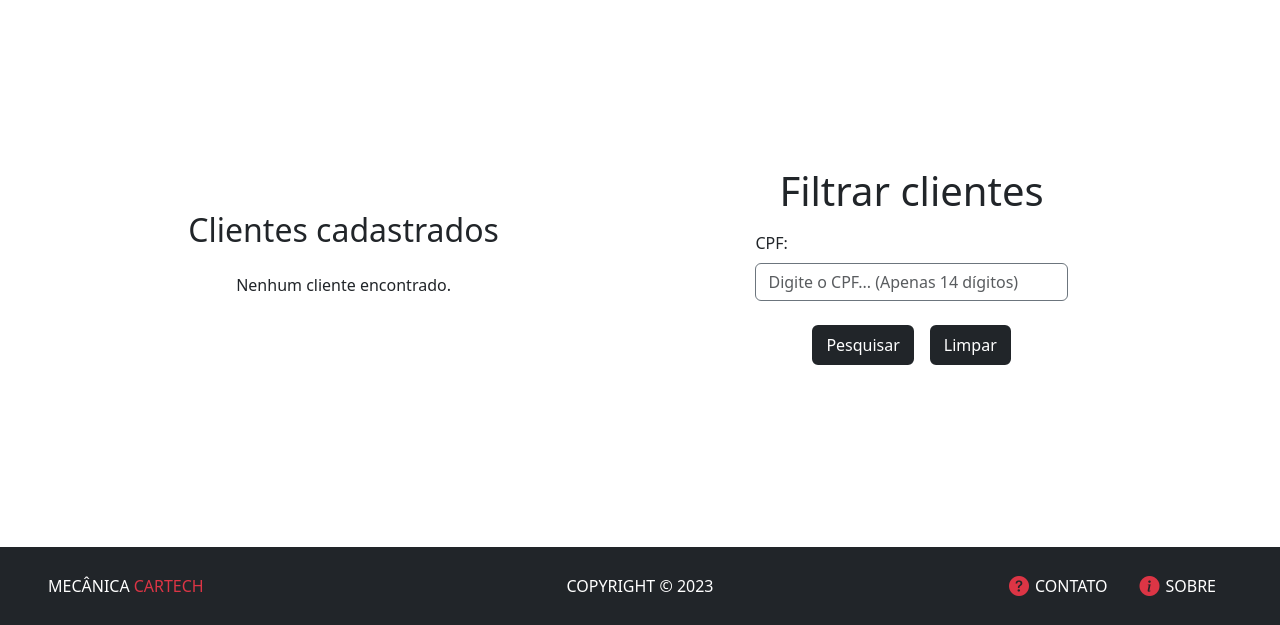
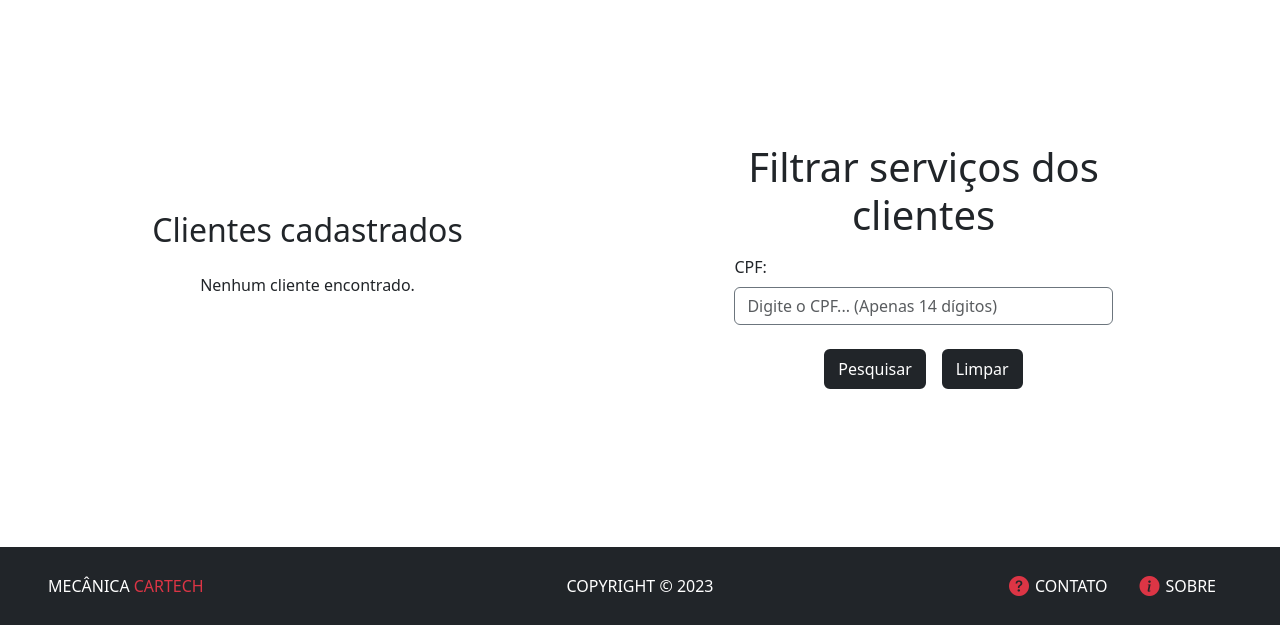
Before and after one commit to joaozanotti/CarTech, a PHP site: page /cliente/filtro-cliente.php in a window 1280 px wide. Shown: the part 175-800 px from the top of the page. Run offline with PHP 8.4, Linux system fonts and the light colour scheme; data that the repository does not hold is empty.

Commit message:
Criando o formulário de filtro do cliente

```diff
--- a/view/cliente/filtro-cliente.php
+++ b/view/cliente/filtro-cliente.php
@@ -39,11 +39,11 @@ echo criaHeader("Clientes");
             ?>
         </div>
     </div>
-    <div class="formulario me-5 d-flex flex-column align-items-center">
-        <h1 class="mb-3 me-5">Filtrar clientes</h1>
-        <form action="../filtrar.php?url=cliente" method="post" class="w-100 me-5">
-            <p>
-                <label for="cpf" class="form-label">CPF:</label>
+    <div class="formulario d-flex flex-column align-items-center">
+        <h1 class="mb-3 text-center w-75">Filtrar serviços dos clientes</h1>
+        <form action="../filtrar.php?url=cliente" method="post" class="w-75">
+            <p class="d-flex flex-column align-items-center">
+                <label for="cpf" class="form-label align-self-start">CPF:</label>
                 <input type="text" id="cpf" name="cpf" class="form-control border border-secondary" placeholder="Digite o CPF... (Apenas 14 dígitos)" pattern="\d{3}\.\d{3}\.\d{3}-\d{2}" required>
             </p>
             <p class="d-flex justify-content-center mt-4">
@@ -56,6 +56,8 @@ echo criaHeader("Clientes");
                         echo "<p class='form-error'>Erro! CPF do cliente inválido.</p>";
                     } else if ($msg == "erroPessoa") {
                         echo "<p class='form-error'>Cliente não encontrado.</p>";
+                    } else if ($msg == "erroServico") {
+                        echo "<p class='form-error'>Este cliente não solicitou nenhum serviço.</p>";
                     }
                 ?>
             </p>
```
